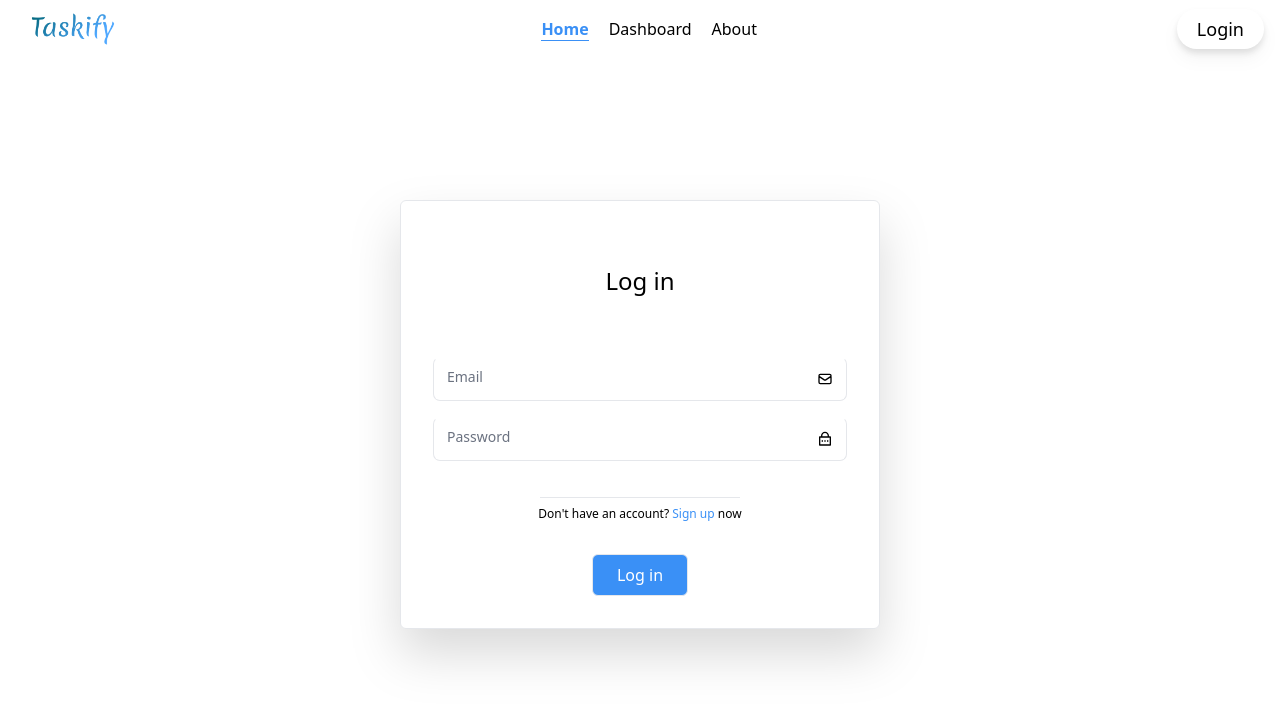
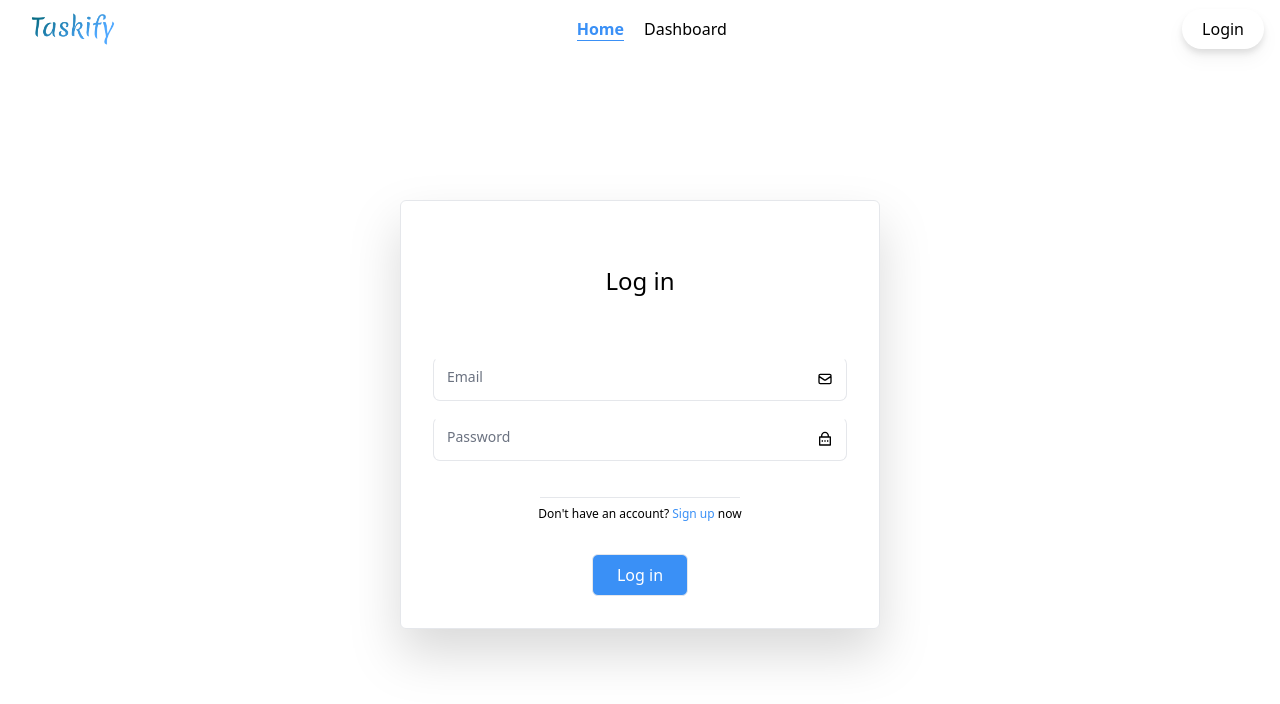
Before and after one commit to salishaikh/Task-Management, a React (Vite) app: page /login in a window 1280 px wide. Shown: the top 704 px of the page. Built offline with nearby package versions, Linux system fonts and the light colour scheme.

Commit message:
bug fixes

```diff
--- a/src/component/Dashboard/Taskbar/Addmodal.jsx
+++ b/src/component/Dashboard/Taskbar/Addmodal.jsx
@@ -70,7 +70,7 @@ const Addmodal = () => {
             }`}
         >
           <div className="relative p-4 lg:w-full w-[20rem] lg:max-w-md max-h-full">
-            <div className="relative bg-gray-200  rounded-lg  drop-shadow-2xl">
+            <div className="relative bg-white lg:bg-gray-200  rounded-lg  drop-shadow-2xl">
               <div className="flex items-center justify-between p-4 md:p-5 border-b rounded-t border-black">
                 <h3 className="text-lg font-semibold text-black ">
                   Create New Task
@@ -120,7 +120,7 @@ const Addmodal = () => {
                       type="text"
                       name="name"
                       id="name"
-                      className="bg-gray-50 border border-gray-300 text-gray-900 text-sm rounded-lg focus:ring-primary-600 focus:border-primary-600 block w-full p-2.5 dark:focus:border-primary-500"
+                      className="lg:bg-gray-50 bg-gray-200 border border-gray-300 text-gray-900 text-sm rounded-lg focus:ring-primary-600 focus:border-primary-600 block w-full p-2.5 dark:focus:border-primary-500"
                       placeholder="Type task name"
                     />
                   </div>
@@ -142,7 +142,7 @@ const Addmodal = () => {
                       value={desc}
                       id="description"
                       rows="4"
-                      className="block p-2.5 w-full text-sm text-gray-900 bg-gray-50 rounded-lg border border-gray-300 "
+                      className="block p-2.5 w-full text-sm text-gray-900 lg:bg-gray-50 bg-gray-200 rounded-lg border border-gray-300 "
                       placeholder="Write  description here"
                     ></textarea>
                   </div>
--- a/src/component/Dashboard/Taskbar/Addtodo.jsx
+++ b/src/component/Dashboard/Taskbar/Addtodo.jsx
@@ -61,7 +61,7 @@ const Addtodo = (props) => {
                 <div className="head  flex justify-between items-center min-h-8 w-full  text-black">
                   {" "}
                   <div className="left flex justify-center items-center ml-3">
-                    <div className={`circle ${props.status === 'done' && 'bg-green-300'} ${props.status === 'todo' && 'bg-blue-400'} ${props.status === 'doing' && 'bg-yellow-300'} rounded-full w-[1rem] h-[1rem]`}></div>
+                    <div className={`circle ${props.status === 'done' && 'bg-green-500'} ${props.status === 'todo' && 'bg-blue-500'} ${props.status === 'doing' && 'bg-yellow-500'} rounded-full w-[1rem] h-[1rem]`}></div>
                     <div className="title mx-3 font-semibold scroll-smooth ">{props.name}</div>
                   </div>
                   <div className="right flex  mr-2">
--- a/src/component/Home/Sec1.jsx
+++ b/src/component/Home/Sec1.jsx
@@ -6,7 +6,7 @@ const Sec1 = ({ cname }) => {
     <>
       <div className="sec1  mt-5 flex justify-start lg:flex-row flex-col font-['Raleway'] font-bold  ">
         <div className="head mt-6 p-2 lg:w-[60rem]  ">
-          <div className="lg:text-[5.4rem] text-[1.5rem] mt-8 text-center  ">
+          <div className="lg:text-[5.4rem] text-[1.5rem] mt-12 text-center  ">
             Manage Your Tasks Easily With{" "}
             <div className="brand text-[#3a90f6]">{cname}</div>
           </div>
--- a/src/component/Home/Sec2.jsx
+++ b/src/component/Home/Sec2.jsx
@@ -5,7 +5,7 @@ const Sec2 = () => {
     <>
       <div className="flex  justify-center mb-[5rem] " id="about">
         <div className="sec2 w-[90%] lg-h-[20rem] h-full bg-[#f4f7fd] flex lg:justify-between flex-col lg:flex-row p-2 rounded-3xl  ">
-          <div className="tag w-[30%] lg:mt-[6rem]  ml-[5rem] text-center font-[ 'Fira Sans']  text-xl">
+          <div className="tag w-[30%] lg:mt-[3rem]  ml-[5rem] text-center font-[ 'Fira Sans']  text-xl">
             About{" "}
           </div>
           <div className="cont lg:w-[50%] w-full lg:mt-[2rem] lg:mr-[5rem] p-2  leading-8 font-[ 'Fira Sans']">
--- a/src/component/Navbar.jsx
+++ b/src/component/Navbar.jsx
@@ -38,18 +38,14 @@ const Navbar = ({ isLoggedIn, setIsLoggedIn }) => {
                   Dashboard
                 </Link>
               </li>
-              <li>
-                <Link className=" hover:border-b-2 border-[#3a90f6] ">
-                  About
-                </Link>
-              </li>
+
             </ul>
           </div>
           <div
             className="relative overflow-hidden lg:h-10 lg:px-5 h-9 px-4 py-2 pr-6
             m-3  rounded-full group bg-white  [background-size:400%] text-black cursor-pointer drop-shadow-lg before:transition-transform before:duration-300 hover:before:scale-x-100 before:scale-x-0 before:absolute before:top-0 before:left-0  before:origin-[0_50%] before:w-full before:h-full before:rounded-full before:bg-gradient-to-r before:from-cyan-500 before:to-blue-500 "
           >
-            <button onClick={handleLogout} className=" relative z-10 lg:w-full   lg:h-full lg:text-lg text-sm flex justify-center items-center  group-hover:text-white transition-all duration-300"     >
+            <button onClick={handleLogout} className=" relative z-10 lg:w-full   lg:h-full lg:text-base text-sm flex justify-center items-center  group-hover:text-white transition-all duration-300"     >
               {isLoggedIn ? <div>Logout</div> : <Link to="/login">Login</Link>}
             </button>
           </div>
```
